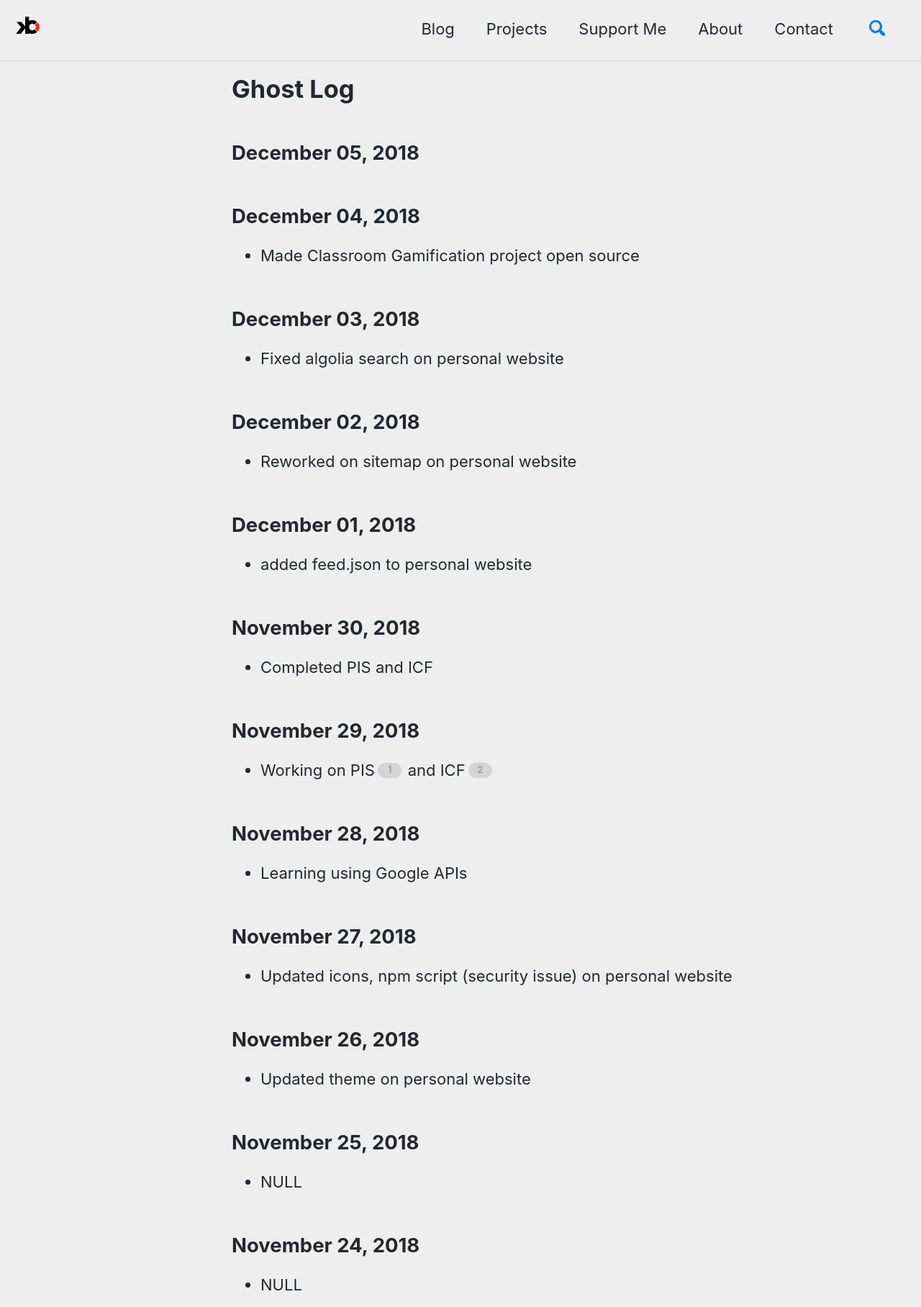
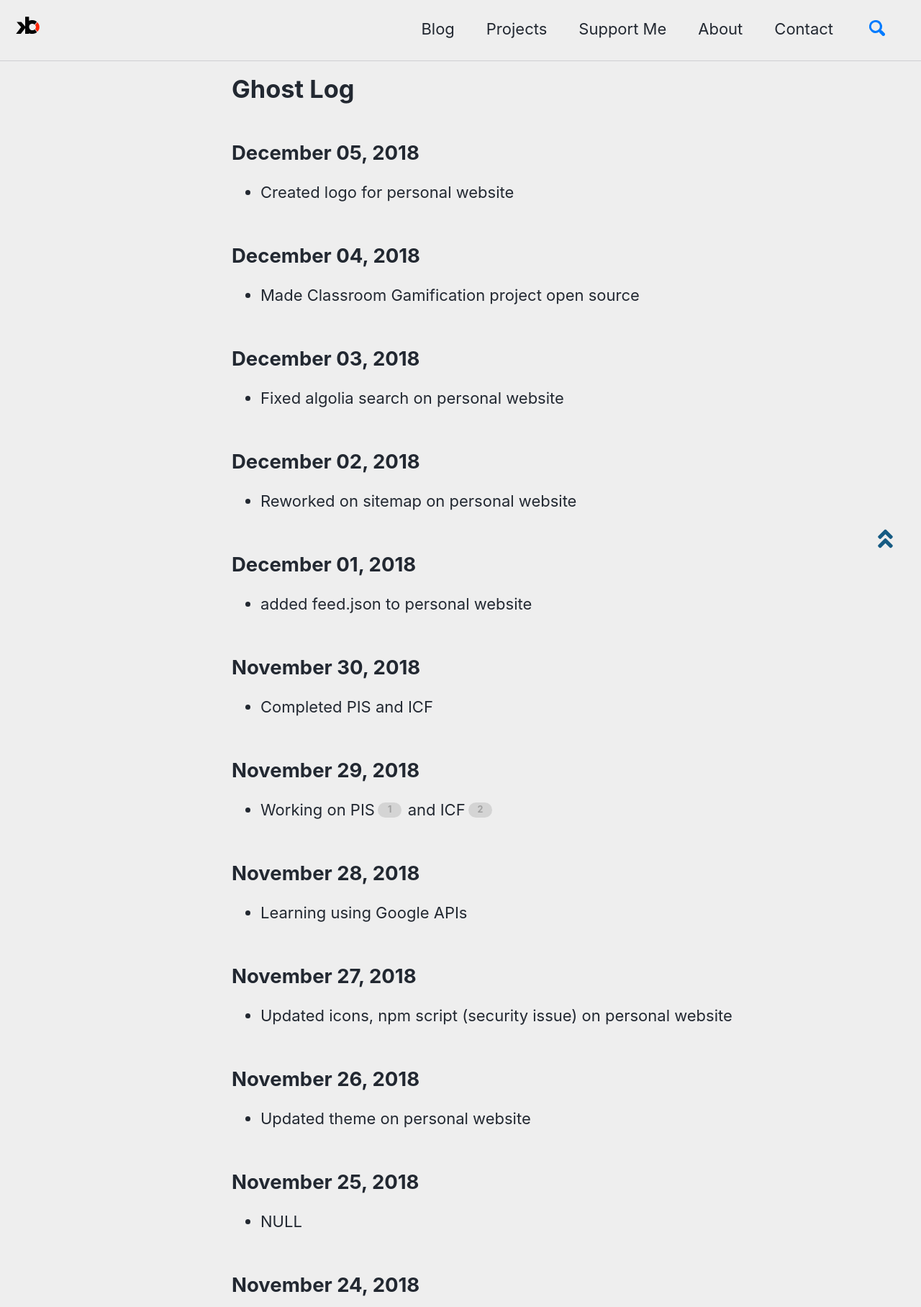
Before and after one commit to kulbhushanchand/kulbhushanchand.github.io-v2, a Jekyll site: the page built from _pages/main/log.md, in a window 1280 px wide, cut to the strip 104-1920 px from the top of the page. Shown: the whole strip at 72% size. Built offline with Jekyll 4.4.1, drawn with Linux system fonts in a browser that asks for light colours; cached includes are drawn as plain includes; comment, search, counter and statistics services are not loaded; a style sheet for code colours, icons or effects is not loaded.

Commit message:
Added back to top functionality

```diff
--- a/_layouts/default.html
+++ b/_layouts/default.html
@@ -30,6 +30,10 @@
       </div>
     {% endif %}
 
+    <aside class="sidebar__top">
+      <a href="#site-nav"><svg class="" width="33px" height="33px" ><use xlink:href="{{ 'icons.svg#icon-back-to-top' | prepend: 'assets/icons/' | relative_url }}"></use></svg></a>
+    </aside>
+
     <div class="page__footer">
       <footer>
         {% include footer/custom.html %}
--- a/_pages/main/log.md
+++ b/_pages/main/log.md
@@ -18,7 +18,7 @@ toc: false
 {% assign dateFormat = '%B %d, %Y' %}
 
 ## {{ "2018-12-05" | date: dateFormat }}
-
+- Created logo for personal website
 
 ## {{ "2018-12-04" | date: dateFormat }}
 - Made Classroom Gamification project open source
--- a/_sass/minimal-mistakes/_sidebar.scss
+++ b/_sass/minimal-mistakes/_sidebar.scss
@@ -69,6 +69,14 @@
       height: 20px;
     }
   }
+}
+
+.sidebar__top {
+  position: fixed;
+  bottom: 1em;
+  right: 1.5em;
+  z-index: 10;
+  fill: $link-color;
 }
 
 .sidebar__right {
```
Also changed, not shown: _pages/main/test.md (+0 -2 lines), assets/icons/icons.svg, assets/icons/svg/back-to-top.svg (added), dist/svg/back-to-top.svg (added).
